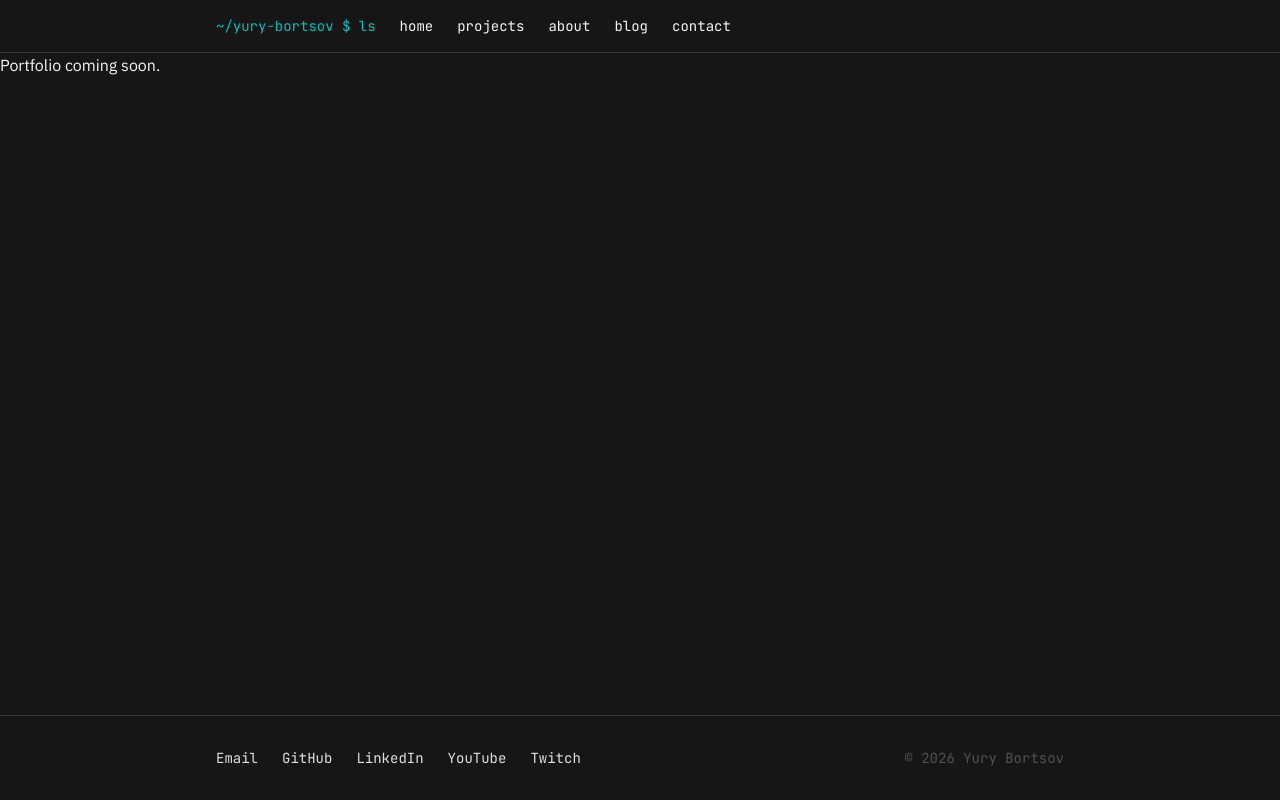
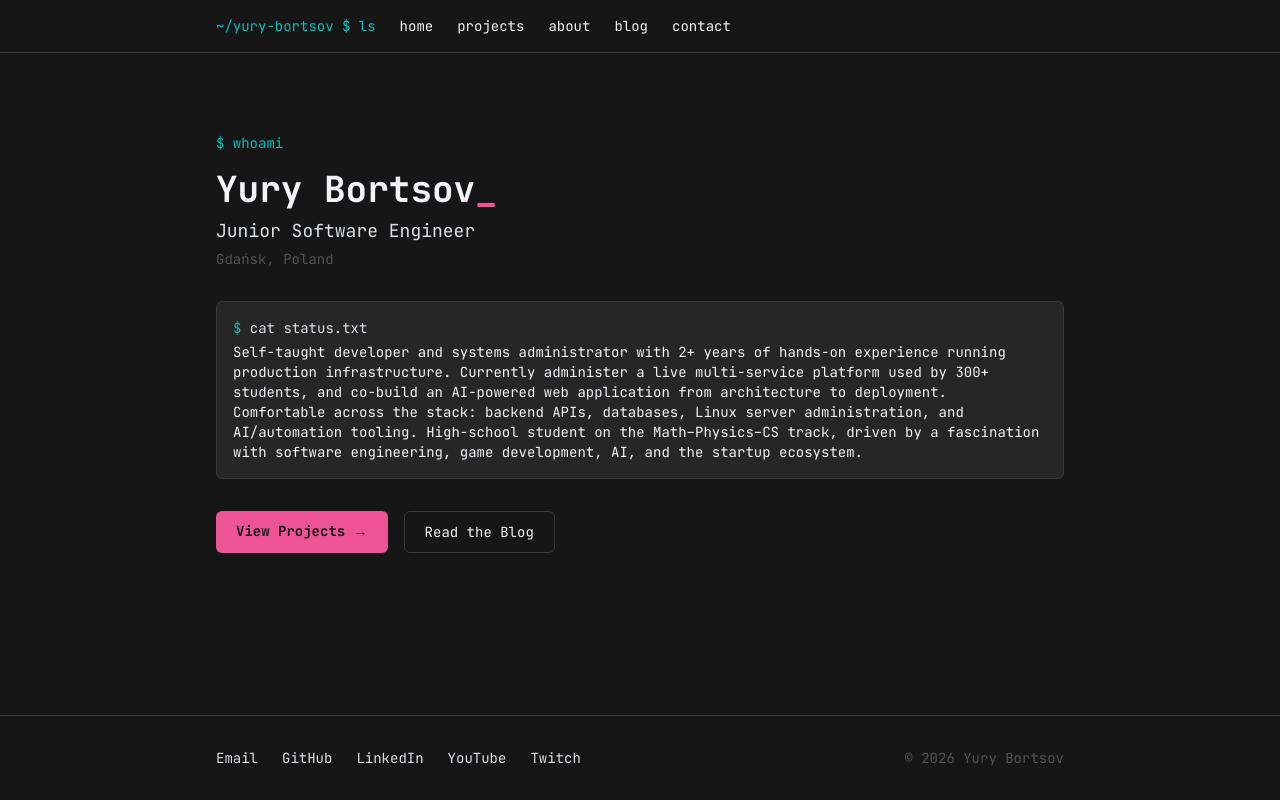
Before and after one commit to nolik192/portfolio, a Next.js app: page / in a window 1280 px wide. Built offline with nearby package versions, Linux system fonts and the light colour scheme.

Commit message:
Render Hero on the homepage

```diff
--- a/app/page.tsx
+++ b/app/page.tsx
@@ -1,3 +1,6 @@
+import { Hero } from "@/components/Hero";
+import { profile } from "@/lib/data/profile";
+
 export default function HomePage() {
-  return <p>Portfolio coming soon.</p>;
+  return <Hero profile={profile} />;
 }
```
Also changed, not shown: 1 other file (tests, documents, lock files or other folders).
